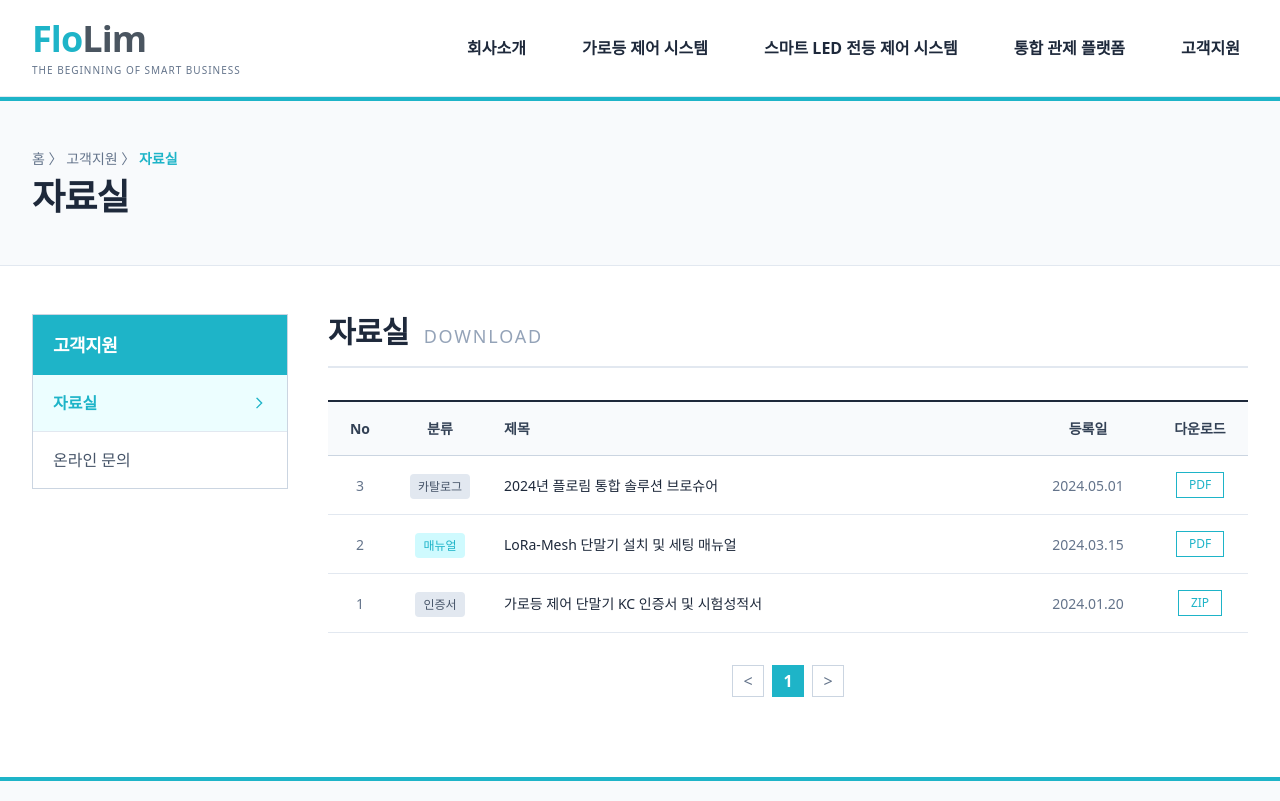
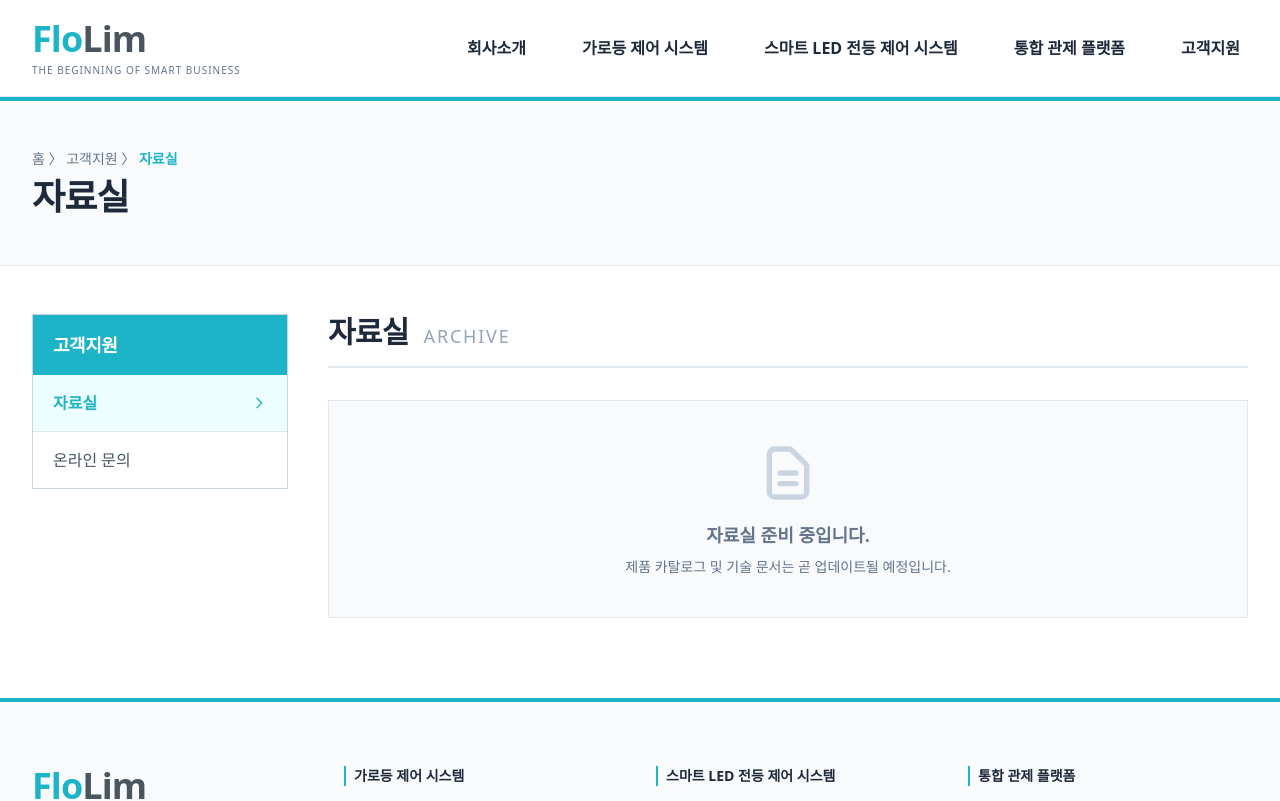
Before and after one commit to flolim-mj54/flolim-website, a React (Vite) app: page /archive in a window 1280 px wide. Shown: the top 801 px of the page. Built offline with nearby package versions, Linux system fonts and the light colour scheme.

Commit message:
자료실 수정

```diff
--- a/src/Archive.jsx
+++ b/src/Archive.jsx
@@ -1,4 +1,6 @@
 import React from "react";
+// 🚀 링크 이동을 위한 컴포넌트 추가
+import { Link } from "react-router-dom";
 
 const Archive = () => {
   return (
@@ -6,12 +8,9 @@ const Archive = () => {
       <div className="w-full bg-slate-50 py-12 border-b border-slate-200 border-t-4 border-t-[#1eb4c8]">
         <div className="max-w-7xl mx-auto px-4 sm:px-6 lg:px-8">
           <div className="text-sm text-slate-500 mb-2 font-medium">
-            홈 〉 고객지원 〉{" "}
-            <span className="text-[#1eb4c8] font-bold">자료실</span>
+            홈 〉 고객지원 〉 <span className="text-[#1eb4c8] font-bold">자료실</span>
           </div>
-          <h1 className="text-3xl md:text-4xl font-black text-slate-800 tracking-tight">
-            자료실
-          </h1>
+          <h1 className="text-3xl md:text-4xl font-black text-slate-800 tracking-tight">자료실</h1>
         </div>
       </div>
 
@@ -23,33 +22,16 @@ const Archive = () => {
             </div>
             <ul className="flex flex-col">
               <li className="border-b border-slate-200">
-                <a
-                  href="#"
-                  className="flex items-center justify-between px-5 py-4 bg-cyan-50 text-[#1eb4c8] font-bold"
-                >
-                  자료실{" "}
-                  <svg
-                    className="w-4 h-4"
-                    fill="none"
-                    stroke="currentColor"
-                    viewBox="0 0 24 24"
-                  >
-                    <path
-                      strokeLinecap="square"
-                      strokeLinejoin="miter"
-                      strokeWidth="2"
-                      d="M9 5l7 7-7 7"
-                    ></path>
-                  </svg>
-                </a>
+                {/* 🚀 자료실 (현재 위치이므로 파란색 하이라이트) */}
+                <Link to="/archive" className="flex items-center justify-between px-5 py-4 bg-cyan-50 text-[#1eb4c8] font-bold">
+                  자료실 <svg className="w-4 h-4" fill="none" stroke="currentColor" viewBox="0 0 24 24"><path strokeLinecap="square" strokeLinejoin="miter" strokeWidth="2" d="M9 5l7 7-7 7"></path></svg>
+                </Link>
               </li>
               <li className="border-b border-slate-200 last:border-0">
-                <a
-                  href="#"
-                  className="flex items-center justify-between px-5 py-4 text-slate-600 hover:text-[#1eb4c8] hover:bg-slate-50 transition-all"
-                >
+                {/* 🚀 온라인 문의로 부드럽게 넘어가도록 Link 연결! */}
+                <Link to="/contact" className="flex items-center justify-between px-5 py-4 text-slate-600 hover:text-[#1eb4c8] hover:bg-slate-50 transition-all">
                   온라인 문의
-                </a>
+                </Link>
               </li>
             </ul>
           </div>
@@ -57,106 +39,13 @@ const Archive = () => {
 
         <section className="flex-1 min-w-0">
           <h2 className="text-3xl font-black text-slate-800 tracking-tight mb-8 pb-4 border-b-2 border-slate-200">
-            자료실{" "}
-            <span className="text-lg text-slate-400 font-normal tracking-widest uppercase ml-2">
-              Download
-            </span>
+            자료실 <span className="text-lg text-slate-400 font-normal tracking-widest uppercase ml-2">Archive</span>
           </h2>
 
-          <div className="w-full overflow-x-auto">
-            <table className="w-full border-t-2 border-slate-800 text-[14px]">
-              <thead className="bg-slate-50 border-b border-slate-300">
-                <tr>
-                  <th className="py-4 px-4 text-center font-bold text-slate-700 w-16">
-                    No
-                  </th>
-                  <th className="py-4 px-4 text-center font-bold text-slate-700 w-24">
-                    분류
-                  </th>
-                  <th className="py-4 px-4 text-left font-bold text-slate-700">
-                    제목
-                  </th>
-                  <th className="py-4 px-4 text-center font-bold text-slate-700 w-32">
-                    등록일
-                  </th>
-                  <th className="py-4 px-4 text-center font-bold text-slate-700 w-24">
-                    다운로드
-                  </th>
-                </tr>
-              </thead>
-              <tbody>
-                <tr className="border-b border-slate-200 hover:bg-slate-50 transition-colors">
-                  <td className="py-4 px-4 text-center text-slate-500">3</td>
-                  <td className="py-4 px-4 text-center">
-                    <span className="bg-slate-200 text-slate-600 text-xs px-2 py-1 rounded">
-                      카탈로그
-                    </span>
-                  </td>
-                  <td className="py-4 px-4 text-slate-800 font-medium cursor-pointer hover:text-[#1eb4c8]">
-                    2024년 플로림 통합 솔루션 브로슈어
-                  </td>
-                  <td className="py-4 px-4 text-center text-slate-500">
-                    2024.05.01
-                  </td>
-                  <td className="py-4 px-4 text-center">
-                    <button className="text-[#1eb4c8] border border-[#1eb4c8] px-3 py-1 text-xs hover:bg-[#1eb4c8] hover:text-white transition-colors">
-                      PDF
-                    </button>
-                  </td>
-                </tr>
-                <tr className="border-b border-slate-200 hover:bg-slate-50 transition-colors">
-                  <td className="py-4 px-4 text-center text-slate-500">2</td>
-                  <td className="py-4 px-4 text-center">
-                    <span className="bg-cyan-100 text-[#1eb4c8] text-xs px-2 py-1 rounded">
-                      매뉴얼
-                    </span>
-                  </td>
-                  <td className="py-4 px-4 text-slate-800 font-medium cursor-pointer hover:text-[#1eb4c8]">
-                    LoRa-Mesh 단말기 설치 및 세팅 매뉴얼
-                  </td>
-                  <td className="py-4 px-4 text-center text-slate-500">
-                    2024.03.15
-                  </td>
-                  <td className="py-4 px-4 text-center">
-                    <button className="text-[#1eb4c8] border border-[#1eb4c8] px-3 py-1 text-xs hover:bg-[#1eb4c8] hover:text-white transition-colors">
-                      PDF
-                    </button>
-                  </td>
-                </tr>
-                <tr className="border-b border-slate-200 hover:bg-slate-50 transition-colors">
-                  <td className="py-4 px-4 text-center text-slate-500">1</td>
-                  <td className="py-4 px-4 text-center">
-                    <span className="bg-slate-200 text-slate-600 text-xs px-2 py-1 rounded">
-                      인증서
-                    </span>
-                  </td>
-                  <td className="py-4 px-4 text-slate-800 font-medium cursor-pointer hover:text-[#1eb4c8]">
-                    가로등 제어 단말기 KC 인증서 및 시험성적서
-                  </td>
-                  <td className="py-4 px-4 text-center text-slate-500">
-                    2024.01.20
-                  </td>
-                  <td className="py-4 px-4 text-center">
-                    <button className="text-[#1eb4c8] border border-[#1eb4c8] px-3 py-1 text-xs hover:bg-[#1eb4c8] hover:text-white transition-colors">
-                      ZIP
-                    </button>
-                  </td>
-                </tr>
-              </tbody>
-            </table>
-          </div>
-
-          {/* 페이징 영역 */}
-          <div className="flex justify-center mt-8 space-x-2">
-            <button className="w-8 h-8 flex items-center justify-center border border-slate-300 text-slate-500 hover:bg-slate-100">
-              &lt;
-            </button>
-            <button className="w-8 h-8 flex items-center justify-center border border-[#1eb4c8] bg-[#1eb4c8] text-white font-bold">
-              1
-            </button>
-            <button className="w-8 h-8 flex items-center justify-center border border-slate-300 text-slate-500 hover:bg-slate-100">
-              &gt;
-            </button>
+          <div className="bg-slate-50 border border-slate-200 p-10 text-center text-slate-500">
+            <svg className="w-16 h-16 mx-auto mb-4 text-slate-300" fill="none" stroke="currentColor" viewBox="0 0 24 24"><path strokeLinecap="round" strokeLinejoin="round" strokeWidth="2" d="M9 12h6m-6 4h6m2 5H7a2 2 0 01-2-2V5a2 2 0 012-2h5.586a1 1 0 01.707.293l5.414 5.414a1 1 0 01.293.707V19a2 2 0 01-2 2z"></path></svg>
+            <p className="text-lg font-bold mb-2">자료실 준비 중입니다.</p>
+            <p className="text-sm">제품 카탈로그 및 기술 문서는 곧 업데이트될 예정입니다.</p>
           </div>
         </section>
       </div>
```
